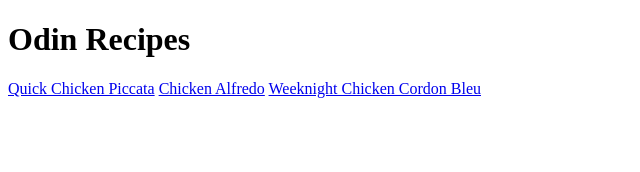
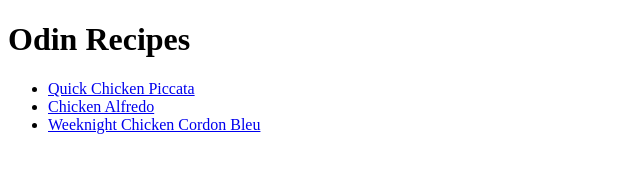
Before and after one commit to adrianjgt/odin-recipes, a plain HTML site: page index.html in a window 1280 px wide. Shown: the whole page, without its empty margins (0-640 px from the left). Drawn offline with Linux system fonts and the light colour scheme.

Commit message:
Create unordered list for Recipes
Place an unonerdered list on the index with all
the recipe links I alreade had placed.

```diff
--- a/index.html
+++ b/index.html
@@ -8,9 +8,14 @@
 
 <body>
     <h1>Odin Recipes</h1>
-    <a href="./recipes/chickenpiccata.html">Quick Chicken Piccata</a>
-    <a href="./recipes/chickenalfredo.html">Chicken Alfredo</a>
-    <a href="./recipes/chickencordonbleu.html">Weeknight Chicken Cordon Bleu</a>
+    <ul>
+        <li><a href="./recipes/chickenpiccata.html">Quick Chicken Piccata</a></li>
+        <li><a href="./recipes/chickenalfredo.html">Chicken Alfredo</a></li>
+        <li><a href="./recipes/chickencordonbleu.html">Weeknight Chicken Cordon Bleu</a></li>
+    </ul>
+
+
+
 </body>
 
 </html>
```
